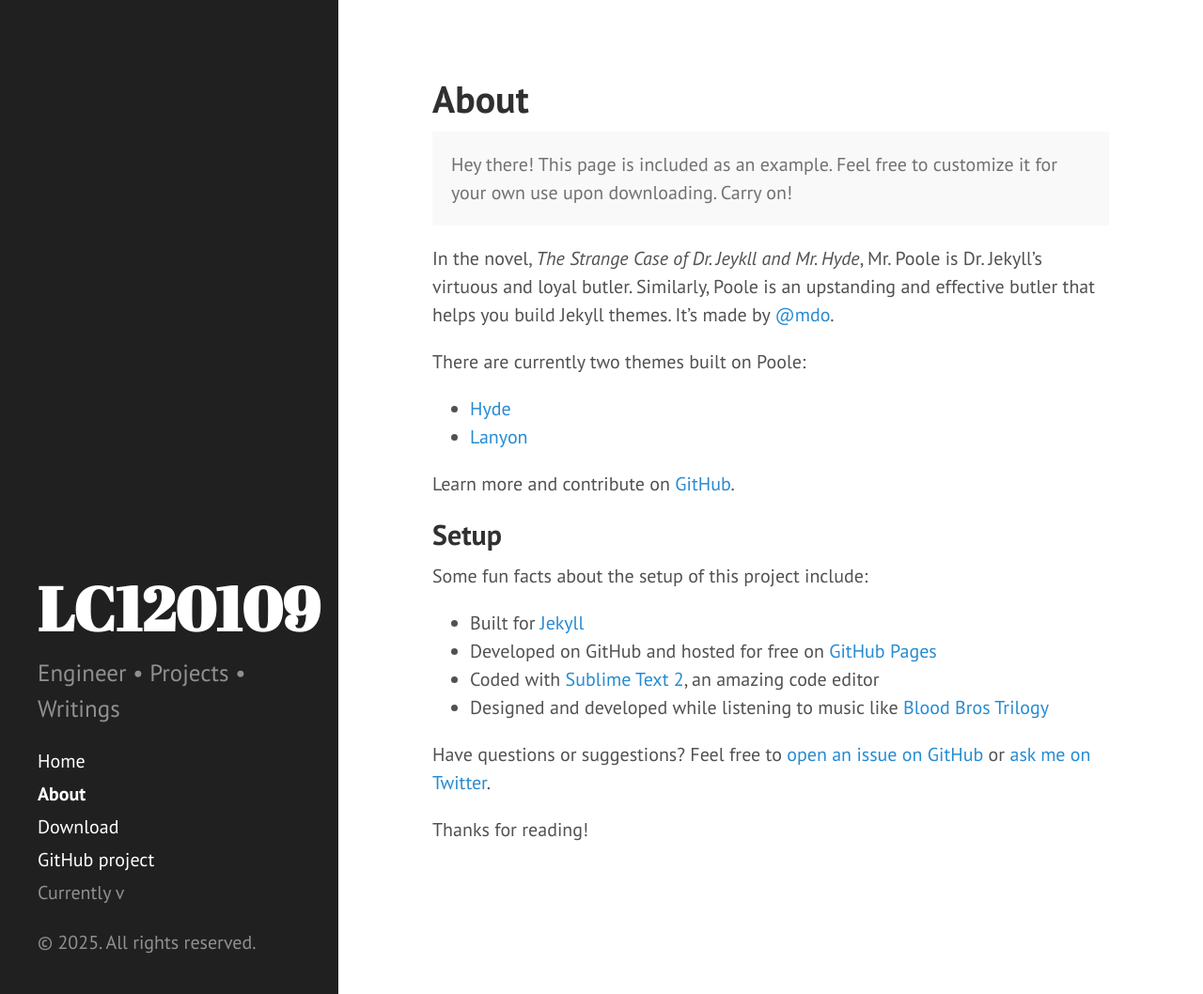
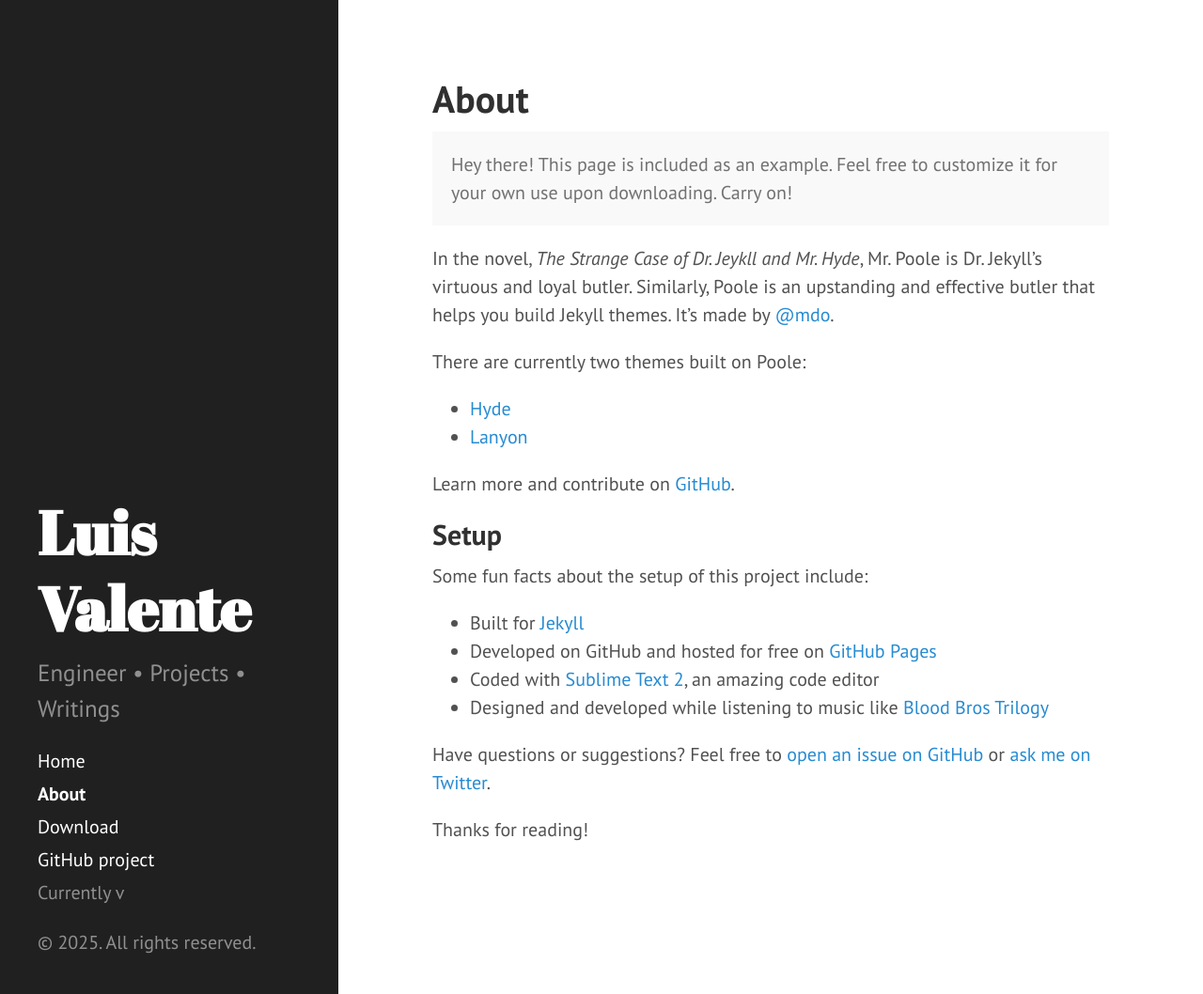
Before and after one commit to LC120109/lc120109.github.io, a Jekyll site: the page built from about.md, in a window 1280 px wide and 1058 px high. Shown: the whole window at 94% size. Built offline with Jekyll 4.4.1, drawn with Linux system fonts in a browser that asks for light colours.

Commit message:
Update _config.yml

```diff
--- a/_config.yml
+++ b/_config.yml
@@ -1,6 +1,6 @@
-title: "LC120109"
+title: "Luis Valente"
 description: "Engineer • Projects • Writings"
-url: "https://USERNAME.github.io"
+url: "https://lc120109.github.io"
 baseurl: ""  # for user/organization site; leave blank
 
 markdown: kramdown
```
